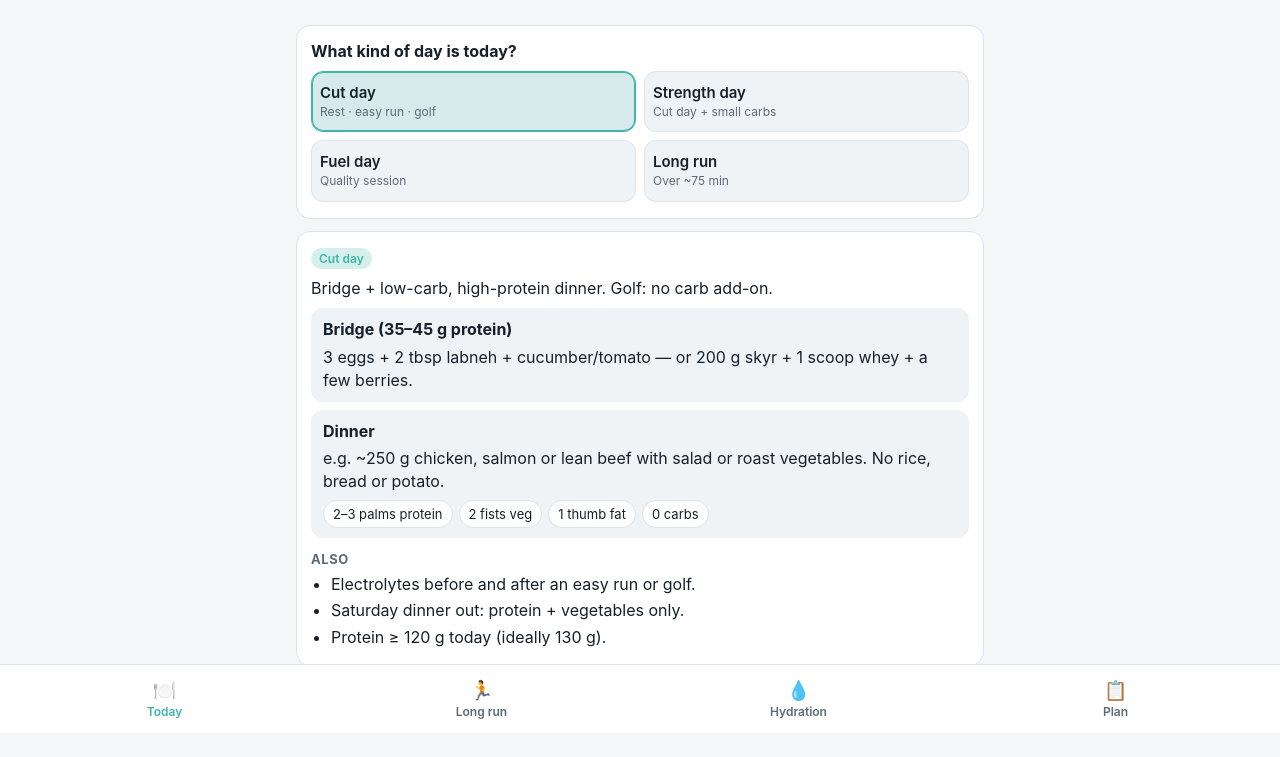
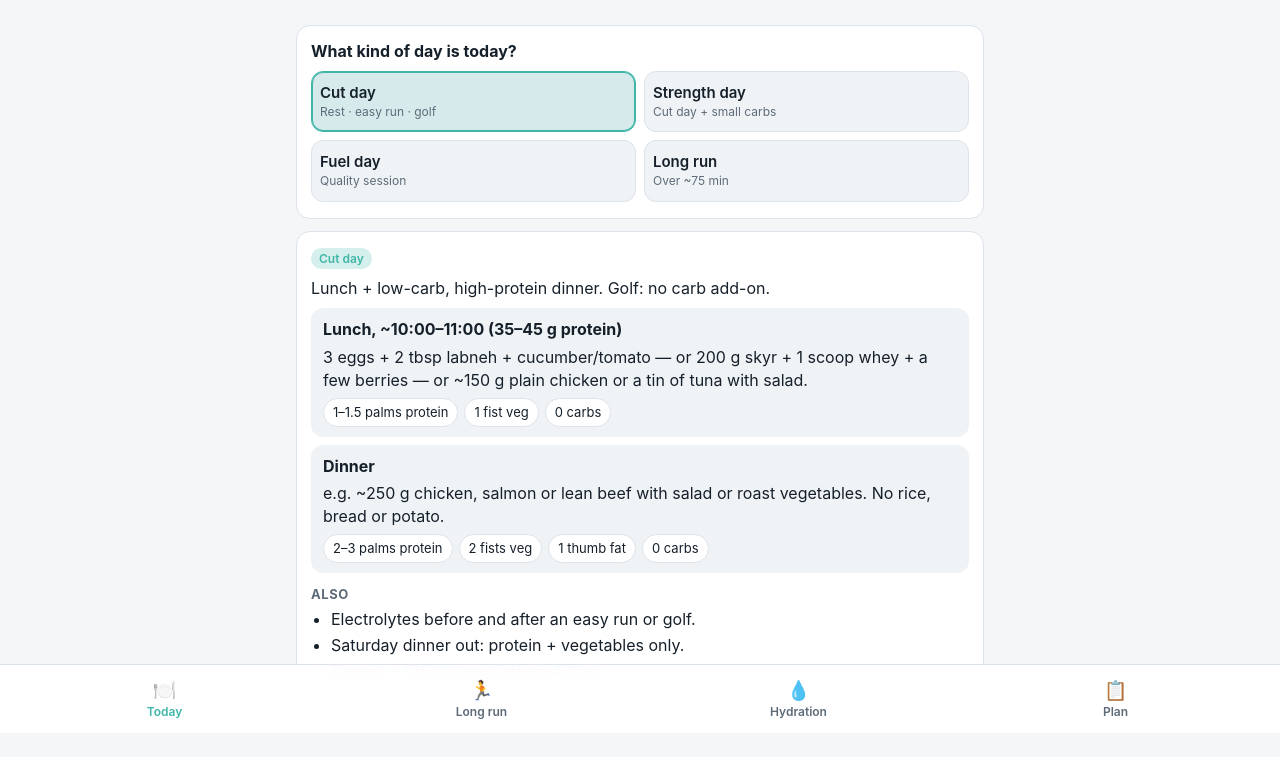
Before and after one commit to mielke72-cmd/eatingrules, a plain HTML site: page index.html in a window 1280 px wide. Shown: the part 67-824 px from the top of the page. Drawn offline with Linux system fonts and the light colour scheme.

Commit message:
Add files via upload

```diff
--- a/index.html
+++ b/index.html
@@ -138,7 +138,7 @@
     <div class="card">
       <h2>Fixed every day</h2>
       <ul>
-        <li>Protein ≥ 120 g, ideally 130 g, split across Bridge and dinner</li>
+        <li>Two meals: lunch and dinner. Protein ≥ 120 g, ideally 130 g, split across both</li>
         <li>Saturday dinner out: protein + vegetables only — no bread, dessert or starchy side</li>
         <li>Electrolytes on run and golf days</li>
       </ul>
@@ -182,9 +182,9 @@
 const DAYS = {
   cut: {
     name:"Cut day", sub:"Rest · easy run · golf", c:"var(--cut)",
-    rule:"Bridge + low-carb, high-protein dinner. Golf: no carb add-on.",
+    rule:"Lunch + low-carb, high-protein dinner. Golf: no carb add-on.",
     meals:[
-      {t:"Bridge (35–45 g protein)", d:"3 eggs + 2 tbsp labneh + cucumber/tomato — or 200 g skyr + 1 scoop whey + a few berries.", p:[]},
+      {t:"Lunch, ~10:00–11:00 (35–45 g protein)", d:"3 eggs + 2 tbsp labneh + cucumber/tomato — or 200 g skyr + 1 scoop whey + a few berries — or ~150 g plain chicken or a tin of tuna with salad.", p:["1–1.5 palms protein","1 fist veg","0 carbs"]},
       {t:"Dinner", d:"e.g. ~250 g chicken, salmon or lean beef with salad or roast vegetables. No rice, bread or potato.",
        p:["2–3 palms protein","2 fists veg","1 thumb fat","0 carbs"]}
     ],
@@ -192,9 +192,10 @@ const DAYS = {
   },
   str: {
     name:"Strength day", sub:"Cut day + small carbs", c:"var(--str)",
-    rule:"Post-training whey shake opens the window and counts as the Bridge. Small carb portion at dinner.",
+    rule:"Post-training whey shake opens the window. Lunch ~13:00. Small carb portion at dinner.",
     meals:[
-      {t:"Post-training (counts as Bridge)", d:"Whey shake + 5 g creatine.", p:[]},
+      {t:"Post-training, ~09:00", d:"Whey shake + 5 g creatine.", p:[]},
+      {t:"Lunch, ~13:00 (35–45 g protein)", d:"3 eggs + 2 tbsp labneh + cucumber/tomato — or 200 g skyr + berries — or ~150 g plain chicken or a tin of tuna with salad.", p:["1–1.5 palms protein","1 fist veg"]},
       {t:"Dinner", d:"e.g. ~250 g chicken or lean beef, vegetables, a small portion of rice or potato.",
        p:["2–3 palms protein","2 fists veg","1 cupped hand carbs","1 thumb fat"]}
     ],
@@ -205,6 +206,7 @@ const DAYS = {
     rule:"Maintenance. Carbs around the run. Moderate carbs at dinner the night before.",
     meals:[
       {t:"Straight after the run", d:"Whey shake + 1 banana, or 2 slices toast with honey.", p:[]},
+      {t:"Lunch, ~13:00 (35–45 g protein)", d:"e.g. ~150 g chicken or tuna with rice or a wrap and salad — or skyr + whey + fruit + granola.", p:["1–1.5 palms protein","1 cupped hand carbs","1 fist veg"]},
       {t:"Dinner", d:"e.g. chicken or fish with rice, pasta or potato and vegetables.",
        p:["2 palms protein","1 fist veg","2 cupped hands carbs","1 thumb fat"]}
     ],
@@ -217,6 +219,7 @@ const DAYS = {
       {t:"Before (if > 90 min)", d:"1 banana or 1 slice toast with honey + 300–500 ml water with electrolytes.", p:[]},
       {t:"During", d:"1 gel (~25 g) every 30–40 min with water, or 2–3 Medjool dates per hour. Electrolytes in the bottle.", p:[]},
       {t:"After", d:"Whey shake + banana or toast, electrolytes in the first drink.", p:[]},
+      {t:"Lunch, ~13:00 (35–45 g protein)", d:"Same as a fuel day: protein + a cupped hand of carbs + veg.", p:["1–1.5 palms protein","1 cupped hand carbs","1 fist veg"]},
       {t:"Dinner", d:"Same as a fuel day.", p:["2 palms protein","1 fist veg","2 cupped hands carbs","1 thumb fat"]}
     ],
     extra:["Open the Long run tab to work out gels and fluid for today's distance."]
--- a/sw.js
+++ b/sw.js
@@ -1,4 +1,4 @@
-const CACHE = 'fuel-plan-v1';
+const CACHE = 'fuel-plan-v3';
 const FILES = ['./', './index.html', './manifest.webmanifest', './icon.svg'];
 
 self.addEventListener('install', e => {
```
